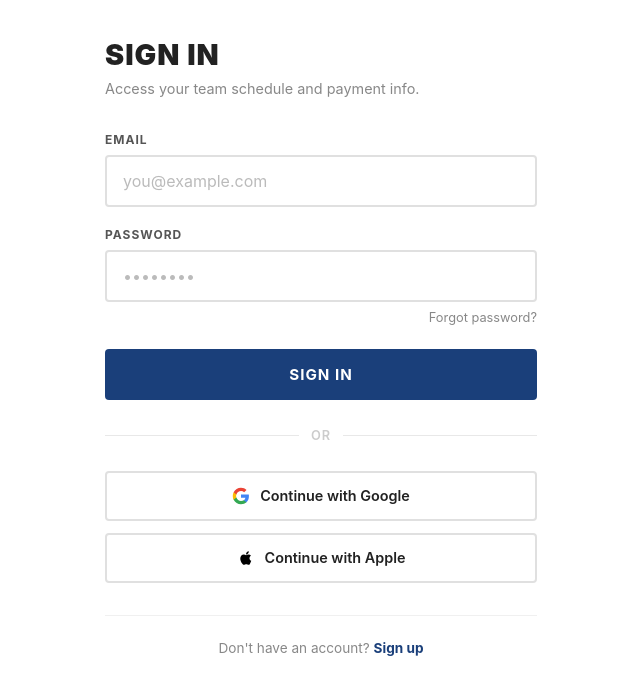
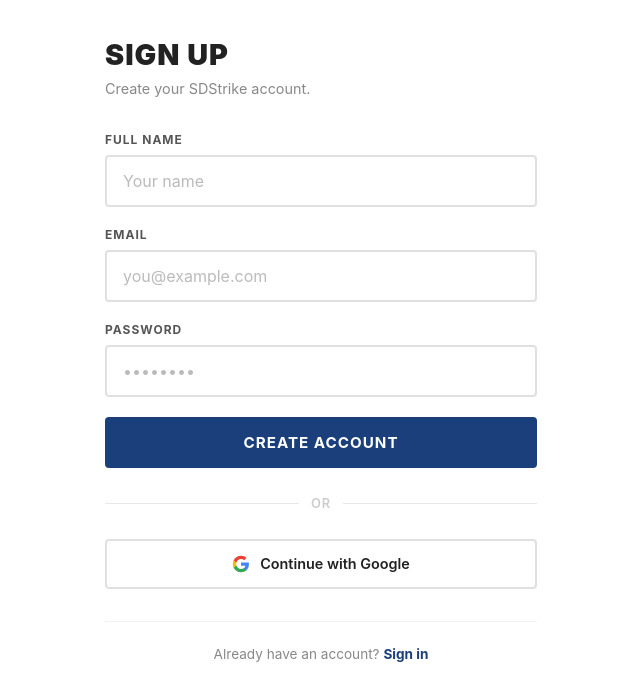
Before and after one commit to qzzou/sdstrike_public, a plain HTML site: page signin.html in a window 1280 px wide. Both pictures are taken after a click on the link "Sign up". Shown: the part 54-754 px from the top of the page, without its empty margins (319-959 px from the left). Drawn offline with Linux system fonts and the light colour scheme; no server answers.

Commit message:
enable email signup, hide apple signin

```diff
--- a/signin.html
+++ b/signin.html
@@ -57,6 +57,10 @@
   <p class="subtitle">Access your team schedule and payment info.</p>
 
   <form id="signinForm">
+    <div class="form-group" id="nameGroup" style="display:none;">
+      <label for="fullname">Full Name</label>
+      <input type="text" id="fullname" name="fullname" placeholder="Your name" autocomplete="name">
+    </div>
     <div class="form-group">
       <label for="email">Email</label>
       <input type="email" id="email" name="email" placeholder="you@example.com" autocomplete="email" required>
@@ -65,8 +69,8 @@
       <label for="password">Password</label>
       <input type="password" id="password" name="password" placeholder="••••••••" autocomplete="current-password" required>
     </div>
-    <a href="#" class="forgot">Forgot password?</a>
-    <button type="submit" class="signin-btn">Sign In</button>
+    <a href="#" class="forgot" id="forgotLink">Forgot password?</a>
+    <button type="submit" class="signin-btn" id="submitBtn">Sign In</button>
   </form>
 
   <div class="divider">or</div>
@@ -81,22 +85,15 @@
     Continue with Google
   </button>
 
-  <button class="social-btn" id="appleBtn">
-    <svg width="18" height="18" viewBox="0 0 24 24" aria-hidden="true" fill="#000">
-      <path d="M17.05 20.28c-.98.95-2.05.8-3.08.35-1.09-.46-2.09-.48-3.24 0-1.44.62-2.2.44-3.06-.35C2.79 15.25 3.51 7.7 9.05 7.4c1.29.07 2.21.74 2.97.8 1.11-.19 2.19-.89 3.38-.84 1.43.07 2.51.6 3.22 1.52-2.95 1.78-2.25 5.7.42 6.8-.57 1.56-1.3 3.09-1.99 4.6zM12.03 7.25c-.15-2.23 1.66-4.07 3.74-4.25.29 2.58-2.34 4.5-3.74 4.25z"/>
-    </svg>
-    Continue with Apple
-  </button>
-
   <div class="signup-prompt">
-    Don't have an account? <a href="#">Sign up</a>
+    Don't have an account? <a href="#" id="toggleLink">Sign up</a>
   </div>
 </div>
 
 <!-- Firebase SDK (modular, loaded as module) -->
 <script type="module">
   import { initializeApp } from 'https://www.gstatic.com/firebasejs/11.4.0/firebase-app.js';
-  import { getAuth, signInWithPopup, signInWithEmailAndPassword, GoogleAuthProvider, onAuthStateChanged } from 'https://www.gstatic.com/firebasejs/11.4.0/firebase-auth.js';
+  import { getAuth, signInWithPopup, signInWithEmailAndPassword, createUserWithEmailAndPassword, updateProfile, GoogleAuthProvider, onAuthStateChanged } from 'https://www.gstatic.com/firebasejs/11.4.0/firebase-auth.js';
 
   // ── PASTE YOUR FIREBASE CONFIG HERE ──────────────────────────────────────
 const firebaseConfig = {
@@ -117,14 +114,37 @@ const firebaseConfig = {
     if (user) window.location.href = 'dashboard.html';
   });
 
-  // Email / password sign-in
+  // Toggle between sign-in and sign-up mode
+  let isSignUp = false;
+  document.getElementById('toggleLink').addEventListener('click', (e) => {
+    e.preventDefault();
+    isSignUp = !isSignUp;
+    document.querySelector('h1').textContent          = isSignUp ? 'Sign Up'        : 'Sign In';
+    document.querySelector('.subtitle').textContent   = isSignUp ? 'Create your SDStrike account.' : 'Access your team schedule and payment info.';
+    document.getElementById('submitBtn').textContent  = isSignUp ? 'Create Account' : 'Sign In';
+    document.getElementById('nameGroup').style.display = isSignUp ? 'block' : 'none';
+    document.getElementById('forgotLink').style.display = isSignUp ? 'none' : 'block';
+    document.getElementById('toggleLink').textContent = isSignUp ? 'Sign in' : 'Sign up';
+    document.querySelector('.signup-prompt').innerHTML = isSignUp
+      ? 'Already have an account? <a href="#" id="toggleLink">Sign in</a>'
+      : 'Don\'t have an account? <a href="#" id="toggleLink">Sign up</a>';
+    document.getElementById('toggleLink').addEventListener('click', arguments.callee);
+    clearError();
+  });
+
+  // Submit: sign in or sign up
   document.getElementById('signinForm').addEventListener('submit', async (e) => {
     e.preventDefault();
     const email    = document.getElementById('email').value.trim();
     const password = document.getElementById('password').value;
     try {
-      await signInWithEmailAndPassword(auth, email, password);
-      // onAuthStateChanged above will handle the redirect
+      if (isSignUp) {
+        const name = document.getElementById('fullname').value.trim();
+        const cred = await createUserWithEmailAndPassword(auth, email, password);
+        if (name) await updateProfile(cred.user, { displayName: name });
+      } else {
+        await signInWithEmailAndPassword(auth, email, password);
+      }
     } catch (err) {
       showError(friendlyError(err.code));
     }
@@ -138,6 +158,11 @@ const firebaseConfig = {
       if (err.code !== 'auth/popup-closed-by-user') showError(friendlyError(err.code));
     }
   });
+
+  function clearError() {
+    const el = document.getElementById('authError');
+    if (el) el.textContent = '';
+  }
 
   function showError(msg) {
     let el = document.getElementById('authError');
@@ -156,7 +181,9 @@ const firebaseConfig = {
       'auth/wrong-password':   'Incorrect password. Try again.',
       'auth/invalid-email':    'Please enter a valid email address.',
       'auth/too-many-requests':'Too many attempts. Try again later.',
-      'auth/invalid-credential': 'Incorrect email or password.',
+      'auth/invalid-credential':    'Incorrect email or password.',
+      'auth/email-already-in-use':  'An account with this email already exists.',
+      'auth/weak-password':         'Password must be at least 6 characters.',
     };
     return map[code] || 'Something went wrong. Please try again.';
   }
```
